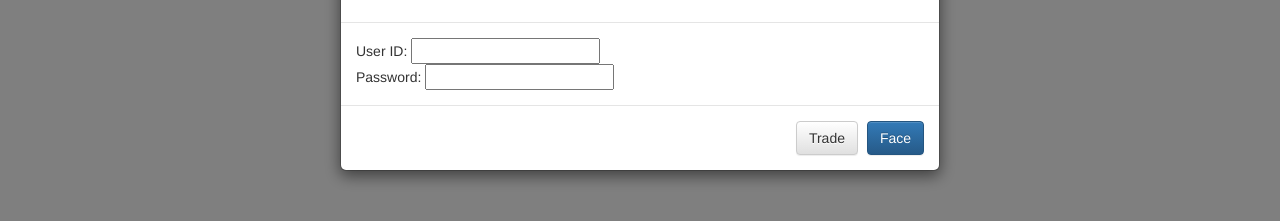
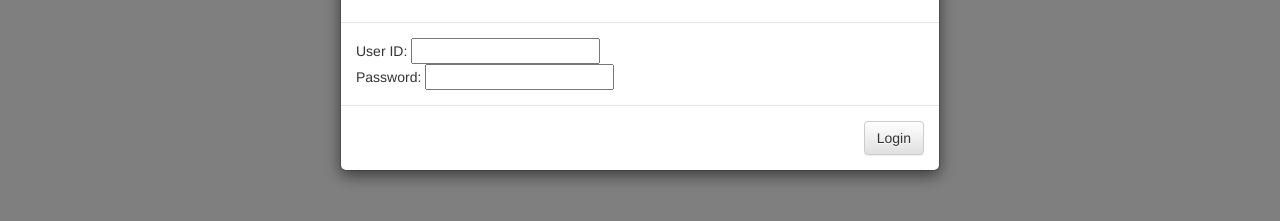
Before and after one commit to ankur-gos/Pantry, a website: page pantry.html in a window 1280 px wide. Both pictures are taken after a click on the link "Login". Shown: the part 79-300 px from the top of the page. Drawn offline with nearby package versions, Linux system fonts and the light colour scheme.

Commit message:
Login Button button change

```diff
--- a/pantry.html
+++ b/pantry.html
@@ -75,8 +75,8 @@
           </div>
           <div class = "modal-footer">
 
-            <a class = "btn btn-default" data-dismiss = "modal">Trade</a>
-            <a class = "btn btn-primary" data-dismiss = "modal">Face</a>
+            <a class = "btn btn-default" data-dismiss = "modal">Login</a>
+            <!--<a class = "btn btn-primary" data-dismiss = "modal">Face</a> -->
 
           </div>
         </div>
```
